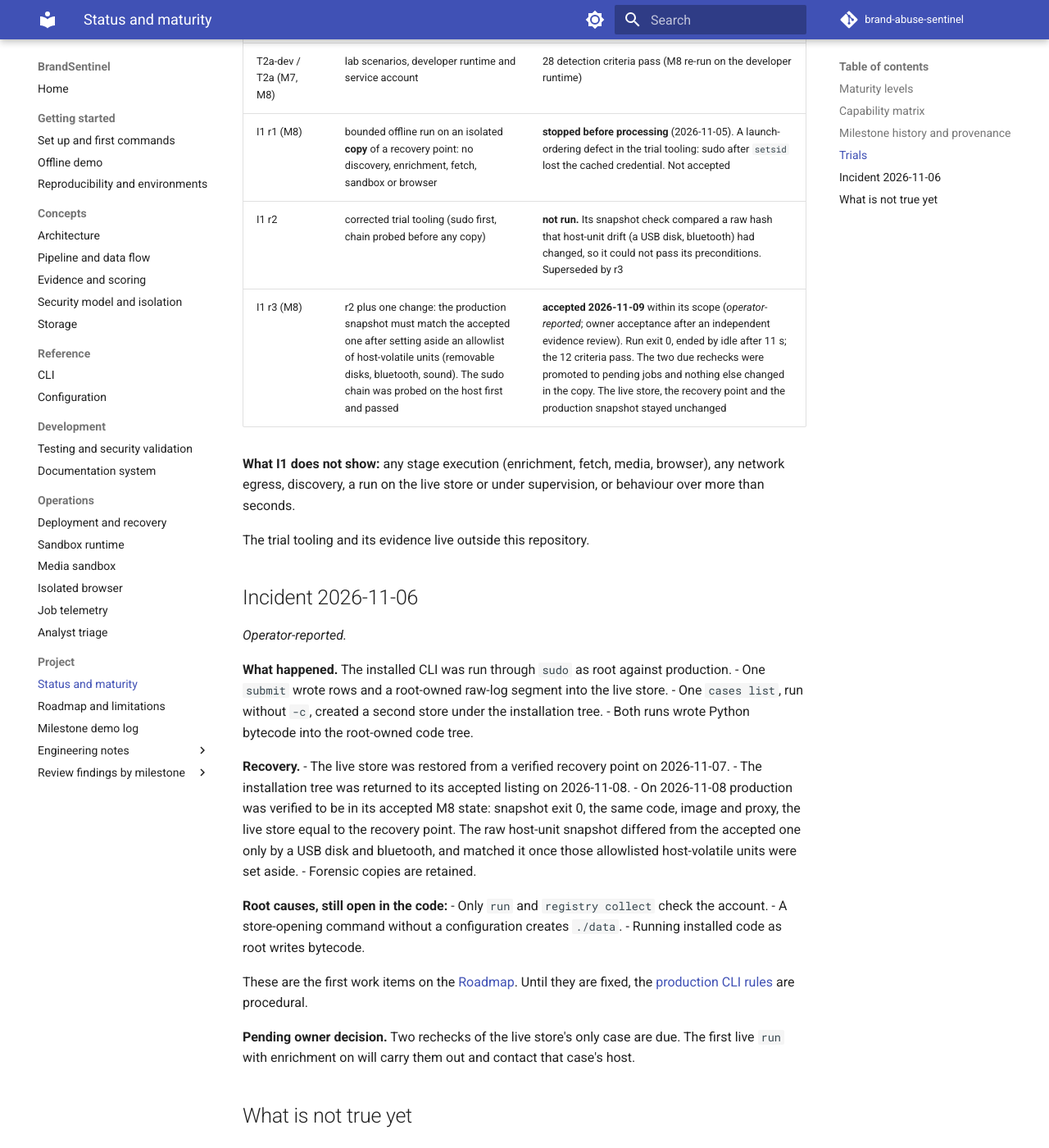
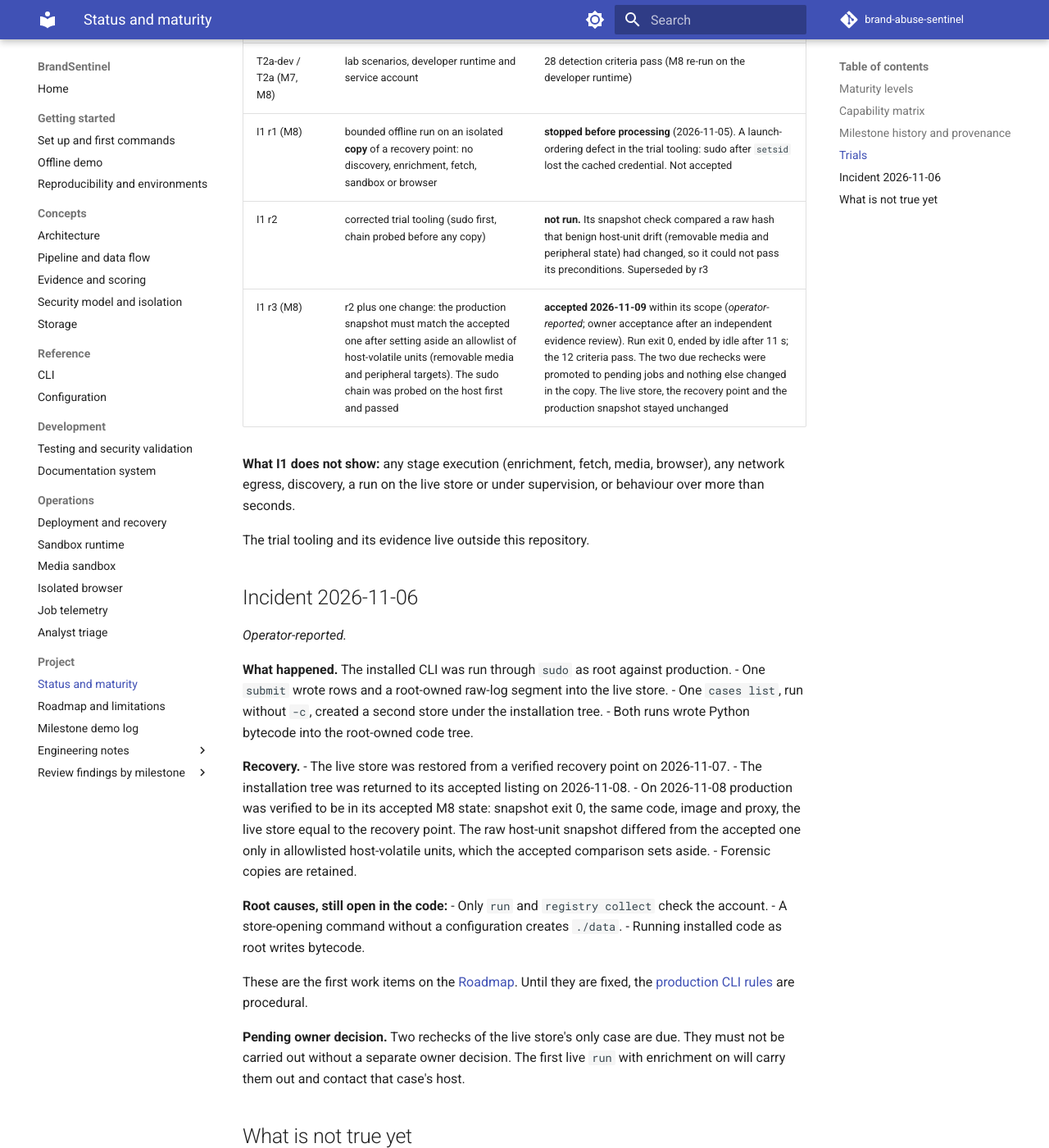
Before and after one commit to riteshspisha/brand-abuse-sentinel, an MkDocs documentation site: the page built from docs/project/status.md, in a window 1280 px wide and 1400 px high, scrolled down 3246 px. Shown: the whole window at 82% size. Built offline with MkDocs 1.6.1 and Material for MkDocs 9.7.7, drawn with Linux system fonts in a browser that asks for light colours; comment, search, counter and statistics services are not loaded.

Commit message:
docs: require B3 before the next live promotion; disclosure and consistency fixes
- backlog, roadmap: production-store account enforcement (B3) is a required
  gate for the remediation promotion (B7) and any live-production promotion
  (owner decision 2026-11-09); O2 is now on the critical path. B1's scope
  is unchanged (root and explicit configuration source only).
- index, status: live collection stated as not authorized; the two due
  rechecks must not run without a separate owner decision; "nothing
  network-facing trialled" qualified to M8 in production (T1 ran on M7).
- public disclosure: owner-host peripheral details, temporary-storage
  paths and an image tag replaced by generic wording.

Docs only. Docs tests 177 passed; strict site build passes; ruff clean.

Co-Authored-By: Claude Opus 5.5 <noreply@anthropic.com>

```diff
--- a/docs/project/status.md
+++ b/docs/project/status.md
@@ -63,8 +63,8 @@ gated operations, whose evidence is kept outside this repository; they are marke
 | T1 (M7) | first supervised live run, one owner-controlled domain | ran on M7; the four gaps it showed are the M8 scope |
 | T2a-dev / T2a (M7, M8) | lab scenarios, developer runtime and service account | 28 detection criteria pass (M8 re-run on the developer runtime) |
 | I1 r1 (M8) | bounded offline run on an isolated **copy** of a recovery point: no discovery, enrichment, fetch, sandbox or browser | **stopped before processing** (2026-11-05). A launch-ordering defect in the trial tooling: sudo after `setsid` lost the cached credential. Not accepted |
-| I1 r2 | corrected trial tooling (sudo first, chain probed before any copy) | **not run.** Its snapshot check compared a raw hash that host-unit drift (a USB disk, bluetooth) had changed, so it could not pass its preconditions. Superseded by r3 |
-| I1 r3 (M8) | r2 plus one change: the production snapshot must match the accepted one after setting aside an allowlist of host-volatile units (removable disks, bluetooth, sound). The sudo chain was probed on the host first and passed | **accepted 2026-11-09** within its scope (*operator-reported*; owner acceptance after an independent evidence review). Run exit 0, ended by idle after 11 s; the 12 criteria pass. The two due rechecks were promoted to pending jobs and nothing else changed in the copy. The live store, the recovery point and the production snapshot stayed unchanged |
+| I1 r2 | corrected trial tooling (sudo first, chain probed before any copy) | **not run.** Its snapshot check compared a raw hash that benign host-unit drift (removable media and peripheral state) had changed, so it could not pass its preconditions. Superseded by r3 |
+| I1 r3 (M8) | r2 plus one change: the production snapshot must match the accepted one after setting aside an allowlist of host-volatile units (removable media and peripheral targets). The sudo chain was probed on the host first and passed | **accepted 2026-11-09** within its scope (*operator-reported*; owner acceptance after an independent evidence review). Run exit 0, ended by idle after 11 s; the 12 criteria pass. The two due rechecks were promoted to pending jobs and nothing else changed in the copy. The live store, the recovery point and the production snapshot stayed unchanged |
 
 **What I1 does not show:** any stage execution (enrichment, fetch, media, browser), any
 network egress, discovery, a run on the live store or under supervision, or behaviour
@@ -84,7 +84,7 @@ The trial tooling and its evidence live outside this repository.
 **Recovery.**
 - The live store was restored from a verified recovery point on 2026-11-07.
 - The installation tree was returned to its accepted listing on 2026-11-08.
-- On 2026-11-08 production was verified to be in its accepted M8 state: snapshot exit 0, the same code, image and proxy, the live store equal to the recovery point. The raw host-unit snapshot differed from the accepted one only by a USB disk and bluetooth, and matched it once those allowlisted host-volatile units were set aside.
+- On 2026-11-08 production was verified to be in its accepted M8 state: snapshot exit 0, the same code, image and proxy, the live store equal to the recovery point. The raw host-unit snapshot differed from the accepted one only in allowlisted host-volatile units, which the accepted comparison sets aside.
 - Forensic copies are retained.
 
 **Root causes, still open in the code:**
@@ -96,7 +96,7 @@ These are the first work items on the [Roadmap](roadmap.md). Until they are fixe
 [production CLI rules](../operations/deployment.md#production-cli-operations) are
 procedural.
 
-**Pending owner decision.** Two rechecks of the live store's only case are due. The first
+**Pending owner decision.** Two rechecks of the live store's only case are due. They must not be carried out without a separate owner decision. The first
 live `run` with enrichment on will carry them out and contact that case's host.
 
 ## What is not true yet
```
Also changed, not shown: docs/index.md (+3 -2 lines), docs/plans/2026-11-09-001-post-i1-engineering-backlog.md (+7 -7 lines), docs/project/roadmap.md (+1 -1 lines).
